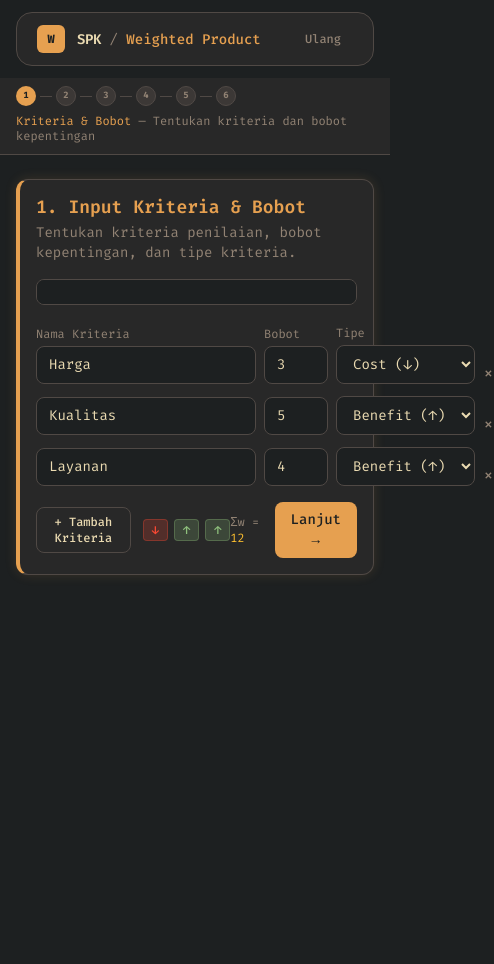
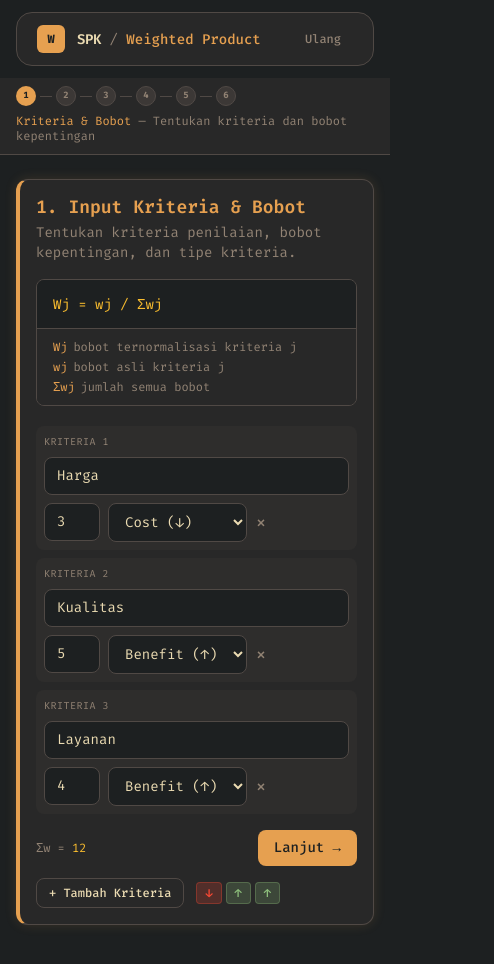
Before and after one commit to rywndr/spk-wp, a React (Vite) app: page / in a window 390 px wide. Shown: the top 964 px of the page, 494 px wide, since content can reach past the window. Before the commit the page ends 844 px from the top, so only its background shows below. Built offline with nearby package versions, Linux system fonts and the light colour scheme.

Commit message:
fix: stack kriteria rows vertically on mobile, use new FormulaBlock API

```diff
--- a/src/components/steps/StepInputKriteria.tsx
+++ b/src/components/steps/StepInputKriteria.tsx
@@ -13,6 +13,12 @@ import { MAX_KRITERIA, MIN_KRITERIA } from '@/constants'
 const TIPE_OPTIONS = [
   { value: 'benefit', label: 'Benefit (↑)' },
   { value: 'cost', label: 'Cost (↓)' },
+]
+
+const FORMULA_LEGEND = [
+  { symbol: 'Wj', description: 'bobot ternormalisasi kriteria j' },
+  { symbol: 'wj', description: 'bobot asli kriteria j' },
+  { symbol: 'Σwj', description: 'jumlah semua bobot' },
 ]
 
 export function StepInputKriteria() {
@@ -51,50 +57,61 @@ export function StepInputKriteria() {
       title="1. Input Kriteria & Bobot"
       description="Tentukan kriteria penilaian, bobot kepentingan, dan tipe kriteria."
     >
-      <FormulaBlock className="mb-5">
-        {'Bobot ternormalisasi: Wj = wj / Σwj'}
-      </FormulaBlock>
+      <FormulaBlock
+        formula="Wj = wj / Σwj"
+        legend={FORMULA_LEGEND}
+        className="mb-5"
+      />
 
-      <div className="flex flex-col gap-3 mb-4">
+      <div className="flex flex-col gap-2 mb-4">
+        {/* header row — hidden on mobile, shown on sm+ */}
+        <div className="hidden sm:grid grid-cols-[1fr_60px_110px_24px] gap-2 px-1">
+          <span className="text-xs font-mono text-gruvbox-muted">Nama Kriteria</span>
+          <span className="text-xs font-mono text-gruvbox-muted">Bobot</span>
+          <span className="text-xs font-mono text-gruvbox-muted">Tipe</span>
+          <span />
+        </div>
+
         {kriteria.map((k, i) => (
-          <div
-            key={k.id}
-            className="grid grid-cols-[1fr_auto_auto_auto] gap-2 items-end"
-          >
+          <div key={k.id} className="flex flex-col sm:grid sm:grid-cols-[1fr_60px_110px_24px] gap-2 sm:items-center bg-gruvbox-raised/30 sm:bg-transparent rounded-lg sm:rounded-none p-2 sm:p-0">
+            {/* mobile-only label */}
+            <span className="sm:hidden text-[10px] font-mono text-gruvbox-muted uppercase tracking-wider">
+              Kriteria {i + 1}
+            </span>
             <Input
-              label={i === 0 ? 'Nama Kriteria' : undefined}
               placeholder={`Kriteria ${i + 1}`}
               value={k.nama}
               onChange={(e) => updateKriteria(k.id, 'nama', e.target.value)}
             />
+            <div className="flex gap-2 sm:contents">
               <Input
-              label={i === 0 ? 'Bobot' : undefined}
                 type="number"
                 min={1}
                 max={10}
                 value={k.bobot}
-              className="w-16"
+                className="w-14 sm:w-full"
                 onChange={(e) => updateKriteria(k.id, 'bobot', Number(e.target.value))}
               />
               <Select
-              label={i === 0 ? 'Tipe' : undefined}
                 options={TIPE_OPTIONS}
                 value={k.tipe}
+                className="flex-1 sm:flex-none"
                 onChange={(e) => updateKriteria(k.id, 'tipe', e.target.value)}
               />
               <button
                 onClick={() => removeKriteria(k.id)}
                 disabled={kriteria.length <= MIN_KRITERIA}
-              className="mb-0.5 text-gruvbox-muted hover:text-gruvbox-red disabled:opacity-30 transition-colors text-lg leading-none"
+                className="text-gruvbox-muted hover:text-gruvbox-red disabled:opacity-30 transition-colors text-xl leading-none self-center"
                 aria-label="Hapus kriteria"
               >
                 ×
               </button>
             </div>
+          </div>
         ))}
       </div>
 
-      <div className="flex items-center justify-between">
+      <div className="flex flex-col-reverse sm:flex-row sm:items-center sm:justify-between gap-3">
         <div className="flex items-center gap-3">
           <Button
             variant="outline"
@@ -104,7 +121,7 @@ export function StepInputKriteria() {
           >
             + Tambah Kriteria
           </Button>
-          <div className="flex items-center gap-1.5">
+          <div className="flex items-center gap-1">
             {kriteria.map((k) => (
               <Badge key={k.id} variant={k.tipe}>
                 {k.tipe === 'benefit' ? '↑' : '↓'}
@@ -112,7 +129,7 @@ export function StepInputKriteria() {
             ))}
           </div>
         </div>
-        <div className="flex items-center gap-3">
+        <div className="flex items-center justify-between sm:justify-end gap-3">
           <span className="text-xs font-mono text-gruvbox-muted">
             Σw = <span className="text-gruvbox-yellow">{totalBobot}</span>
           </span>
```
Lines whose indentation alone changed are shown as unchanged.
